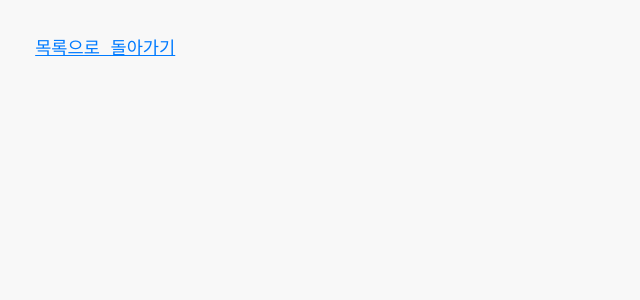
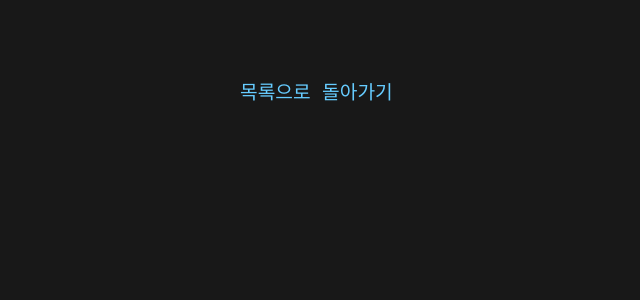
Before and after one commit to parksangji/obsidian-git, a Jekyll site: the page built from SPRING BOOT/Spring Boot.md, in a window 1280 px wide. Shown: the top 300 px of the page, without its empty margins (0-640 px from the left). Built offline with Jekyll 4.4.1, drawn with Linux system fonts in a browser that asks for light colours; our own code applies the rules of GitHub Pages for plain Markdown files.

Commit message:
Update style.css

```diff
--- a/assets/css/style.css
+++ b/assets/css/style.css
@@ -1,32 +1,51 @@
 body {
     font-family: monospace, sans-serif;
-    font-size: 1.1em;
-    line-height: 1.6;
+    font-size: 1.2em;
+    line-height: 1.8;
     margin: 2em;
-    color: #333;
-    background-color: #f8f8f8;
+    color: #f0f0f0; /* 밝은 텍스트 */
+    background-color: #181818; /* 어두운 배경 */
 }
 
 h1, h2 {
-    color: #111;
-    border-bottom: 1px solid #ccc;
-    padding-bottom: 0.3em;
+    color: #f0f0f0;
+    border-bottom: 1px solid #555;
+    padding-bottom: 0.5em;
+}
+
+h1 {
+    font-size: 1.8em;
+}
+
+h2 {
+    font-size: 1.4em;
+    margin-top: 1.5em;
 }
 
 ul {
     list-style-type: none;
-    padding-left: 1em;
+    padding-left: 0;
 }
 
 li {
-    margin-bottom: 0.5em;
+    margin-bottom: 0.8em;
 }
 
 a {
-    color: #007bff;
+    color: #66ccff; /* 밝은 파란색 링크 */
+    text-decoration: none;
+}
+
+a:hover {
     text-decoration: underline;
 }
 
-a:hover {
-    color: #0056b3;
+main {
+    max-width: 800px;
+    margin: 0 auto;
+    padding: 1em;
 }
+
+p {
+    margin-bottom: 1em;
+}
```
